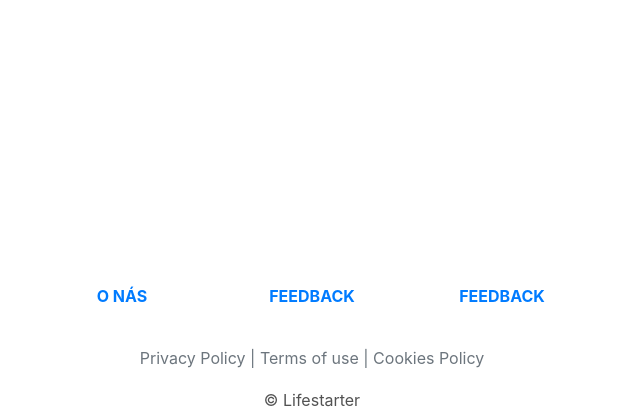
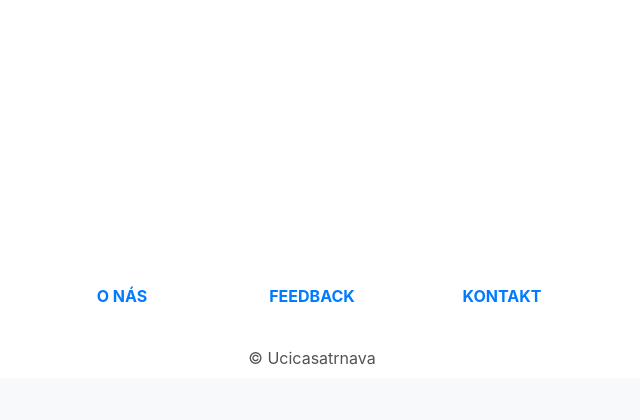
Before and after one commit to pravoslavzilka/UTT-registration, a Flask app: page /user/sign-up/ in a window 1280 px wide. Shown: the part 1342-1762 px from the top of the page, without its empty margins (328-968 px from the left). After the commit the page ends 1707 px from the top, so only its background shows below. Run offline with Flask 2, Linux system fonts and the light colour scheme; data that the repository does not hold is empty; some libraries are stand-ins or nearby versions.

Commit message:
frontend fix

```diff
--- a/blueprints/user/templates/user/sign_up.html
+++ b/blueprints/user/templates/user/sign_up.html
@@ -24,7 +24,7 @@
 
   @media only screen and (max-width: 750px) {
     #reg-section {
-      margin-bottom:1100px;
+      margin-bottom:1300px;
     }
   }
 
@@ -168,7 +168,7 @@
                   <div class="form-check" style="margin-left:10px;font-size:17px;">
                     {% for tt in tts %}
                       {% if ((tt.ticket_type_type.name == "Ďaľší Program") and (tt.tickets | length < tt.max_cap)) %}
-                        <div>
+                        <div style="margin-top:10px;">
                           <input name="user-{{tt.id }}" id="{{ tt.name }}" class="form-check-input" type="checkbox">
                           <label class="form-check-label" for="{{ tt.name }}">
                              {{ tt.name }} ({{ tt.speaker }})
--- a/templates/layout.html
+++ b/templates/layout.html
@@ -111,23 +111,15 @@
 	          <!-- Grid column -->
 	    		<div class="col-md-2 mb-3">
 	        	    <h6 class="text-uppercase font-weight-bold">
-	        	      <a href="https://github.com/pravoslavzilka/Book-Share">Feedback</a>
+	        	      <a href="mailto:registracia@uciacasatrnava.sk">Kontakt</a>
 	        	    </h6>
 	        	  </div>
 	        	</div>
 	        <!-- Grid row-->
-	    	  <div style="padding-bottom:10px;" class="col-md-12 mb-9">
-	    	  	<div class="text-muted policy-terms" style="text-align: center;">
-	    			<a style="text-decoration:none;" class="text-muted" href="#">Privacy Policy</a>
-	    			<label >|</label>
-	    			<a style="text-decoration:none;" class="text-muted" href="#">Terms of use</a>
-	    			<label >|</label>
-	    			<a style="text-decoration:none;" class="text-muted" href="#">Cookies Policy</a>
-	    	  	</div>
-	    	  </div>
+
 	      <!-- Copyright -->
 	    	  <div style="text-align: center;color:#525252;">
-	    	  	<label >&copy; Lifestarter</label>
+	    	  	<label >&copy; Ucicasatrnava</label>
 	    	  </div>
 	      </div>
 	      <!-- Copyright -->
```
Also changed, not shown: database.db.
